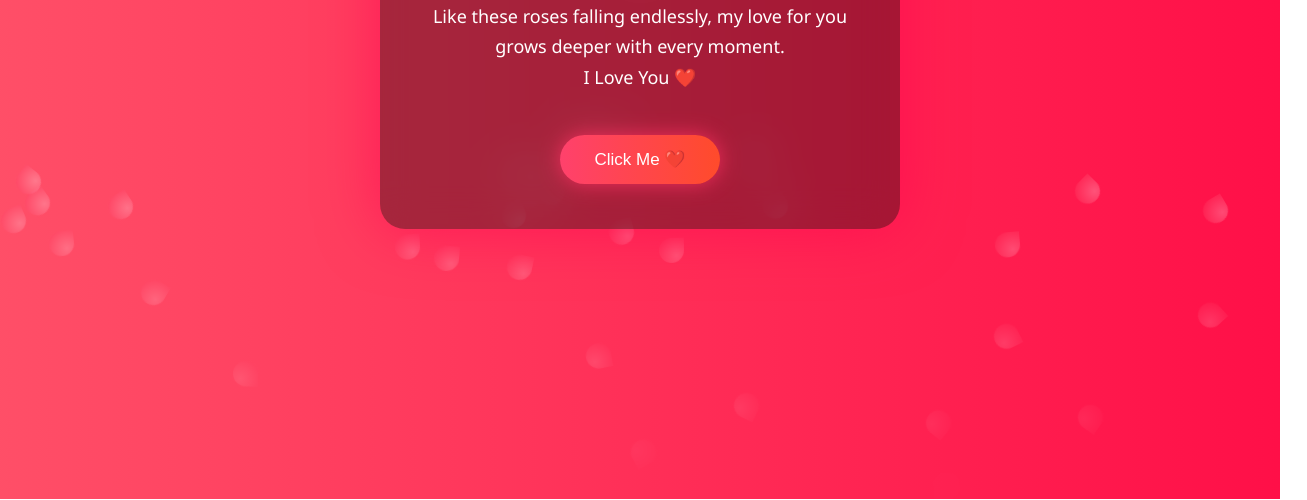
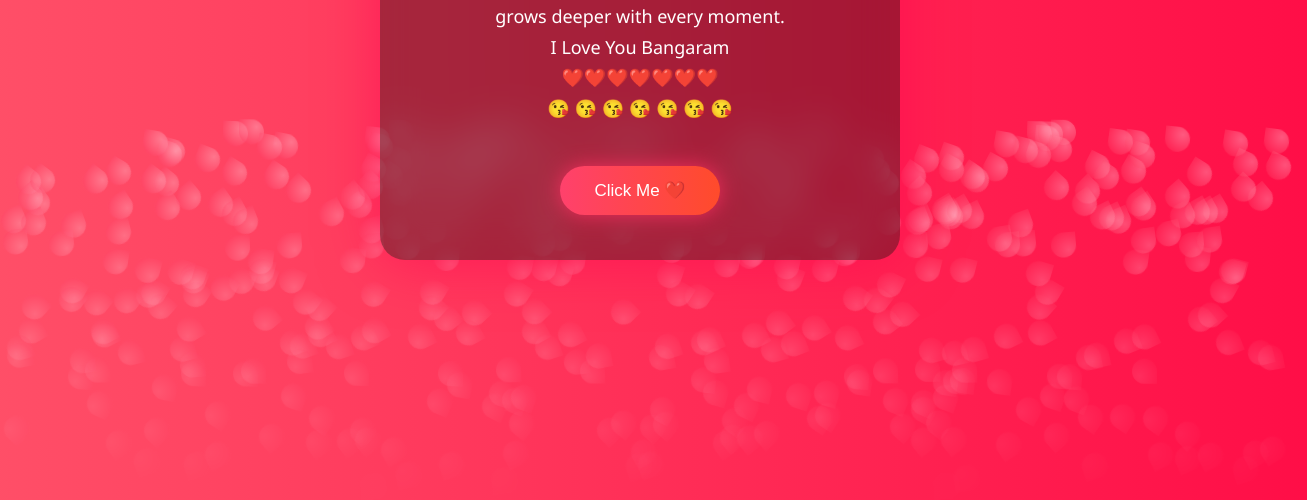
Before and after one commit to Prakash160894/Valentines-Day-Roseday, a plain HTML site: page index.html in a window 1280 px wide. Shown: the part 401-901 px from the top of the page, 1307 px wide, since content can reach past the window. Drawn offline with Linux system fonts and the light colour scheme.

Commit message:
Revise index.html for Happy Rose Day theme
Updated the HTML structure and styles for the Happy Rose Day page, including additional text and improved animations.

```diff
--- a/index.html
+++ b/index.html
@@ -176,7 +176,9 @@ button:hover {
   <p>
     Like these roses falling endlessly,
     my love for you grows deeper with every moment.<br />
-    I Love You ❤️
+    I Love You Bangaram <br />
+    ❤️❤️❤️❤️❤️❤️❤️<br />
+    😘 😘 😘 😘 😘 😘 😘
   </p>
 
   <button onclick="reveal()">Click Me ❤️</button>
@@ -204,7 +206,7 @@ function reveal() {
 }
 
 // Rose petals rain
-for (let i = 0; i < 40; i++) {
+for (let i = 0; i < 500; i++) {
   const petal = document.createElement("div");
   petal.className = "petal";
   petal.style.left = Math.random() * 100 + "vw";
```
